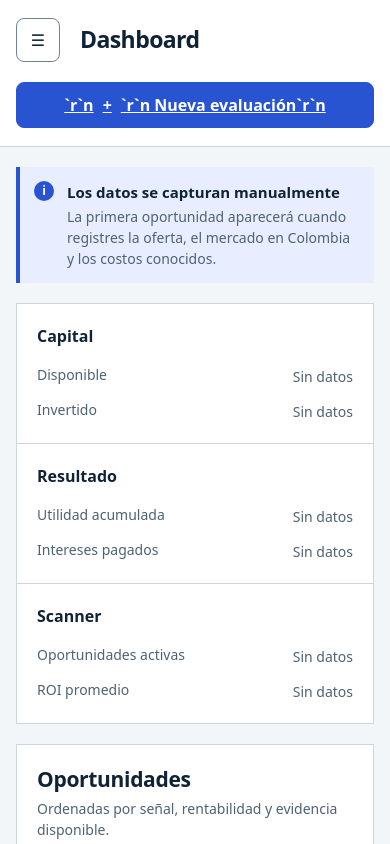
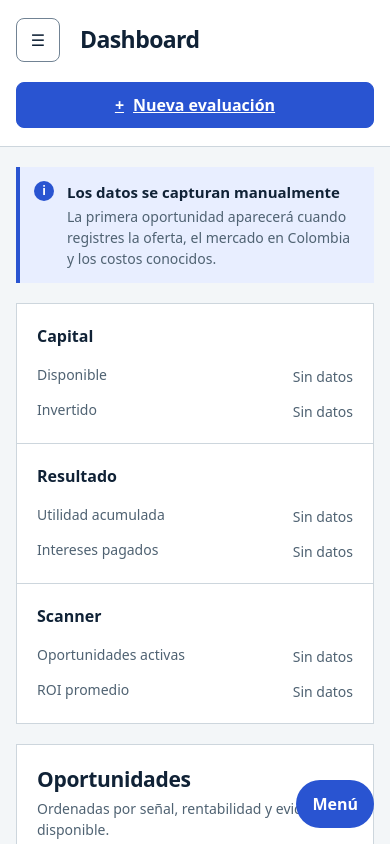
Before and after one commit to mejai84/ReventaIQ, a Next.js app: page / in a window 390 px wide. Shown: the top 844 px of the page. Built offline with nearby package versions, Linux system fonts and the light colour scheme.

Commit message:
feat: agrega navegacion movil global

```diff
--- a/src/app/globals.css
+++ b/src/app/globals.css
@@ -319,3 +319,5 @@ main { min-width: 0; }
 .evaluation-steps strong { display: block; margin-top: 18px; font-size: 16px; }
 .evaluation-steps p { margin: 4px 0 0; color: var(--text-muted); font-size: 13px; }
 @media (max-width: 900px) { .evaluation-steps { grid-template-columns: 1fr; } }
+
+.mobile-nav-toggle,.mobile-navigation,.mobile-nav-backdrop{display:none}@media(max-width:900px){.mobile-nav-toggle{display:block;position:fixed;right:16px;bottom:16px;z-index:30;padding:12px 16px;color:white;background:var(--operational);border:0;border-radius:999px;font-weight:700}.mobile-nav-backdrop{display:block;position:fixed;inset:0;z-index:39;background:rgb(16 34 54 / .42);border:0}.mobile-navigation{display:block;position:fixed;z-index:40;inset:0 auto 0 0;width:min(84vw,330px);padding:24px 18px;background:var(--ink);transform:translateX(-105%);transition:transform .2s ease}.mobile-navigation.is-open{transform:translateX(0)}.mobile-navigation-head{display:flex;justify-content:space-between;align-items:center;color:white;padding:4px 8px 24px}.mobile-navigation-head button{color:white;background:transparent;border:0;font-size:30px}.mobile-navigation nav{display:grid;gap:4px}.mobile-navigation a{padding:13px 10px;color:var(--sidebar-text);text-decoration:none;border-radius:7px}.mobile-navigation a:hover{background:rgb(255 255 255 / .1)}}
--- a/src/app/layout.tsx
+++ b/src/app/layout.tsx
@@ -1,6 +1,7 @@
 import type { Metadata } from "next";
 
 import "./globals.css";
+import { MobileNavigation } from "../components/mobile-navigation";
 
 export const metadata: Metadata = {
   title: "ReventaIQ",
@@ -10,7 +11,7 @@ export const metadata: Metadata = {
 export default function RootLayout({ children }: Readonly<{ children: React.ReactNode }>) {
   return (
     <html lang="es">
-      <body>{children}</body>
+      <body><MobileNavigation />{children}</body>
     </html>
   );
 }
--- a/src/app/page.tsx
+++ b/src/app/page.tsx
@@ -57,7 +57,7 @@ export default function DashboardPage() {
             <h1>Dashboard</h1>
             <p>Resumen de capital y oportunidades evaluadas</p>
           </div>
-          <a className="primary-action" href="/evaluations/new">`r`n            <span aria-hidden="true">+</span>`r`n            Nueva evaluación`r`n          </a>
+          <a className="primary-action" href="/evaluations/new"><span aria-hidden="true">+</span>Nueva evaluación</a>
         </header>
 
         <div className="workspace">
--- /dev/null
+++ b/src/components/mobile-navigation.tsx
@@ -0,0 +1,12 @@
+"use client";
+
+import { useState } from "react";
+
+const links = [
+  ["Dashboard", "/"], ["Nueva evaluación", "/evaluations/new"], ["Oportunidades", "/opportunities"], ["Compras", "/purchases"], ["Proveedores", "/suppliers"], ["Catálogo", "/catalog"], ["Cotizaciones", "/shipping"], ["Tasas", "/rates"], ["Configuración", "/settings"],
+] as const;
+
+export function MobileNavigation() {
+  const [open, setOpen] = useState(false);
+  return <><button className="mobile-nav-toggle" type="button" aria-expanded={open} aria-controls="mobile-navigation" onClick={() => setOpen(!open)}>Menú</button>{open && <button className="mobile-nav-backdrop" aria-label="Cerrar navegación" onClick={() => setOpen(false)} />}{<aside id="mobile-navigation" className={`mobile-navigation ${open ? "is-open" : ""}`} aria-label="Navegación principal"><div className="mobile-navigation-head"><strong>ReventaIQ</strong><button type="button" onClick={() => setOpen(false)} aria-label="Cerrar navegación">×</button></div><nav>{links.map(([label, href]) => <a key={href} href={href} onClick={() => setOpen(false)}>{label}</a>)}</nav></aside>}</>;
+}
```
